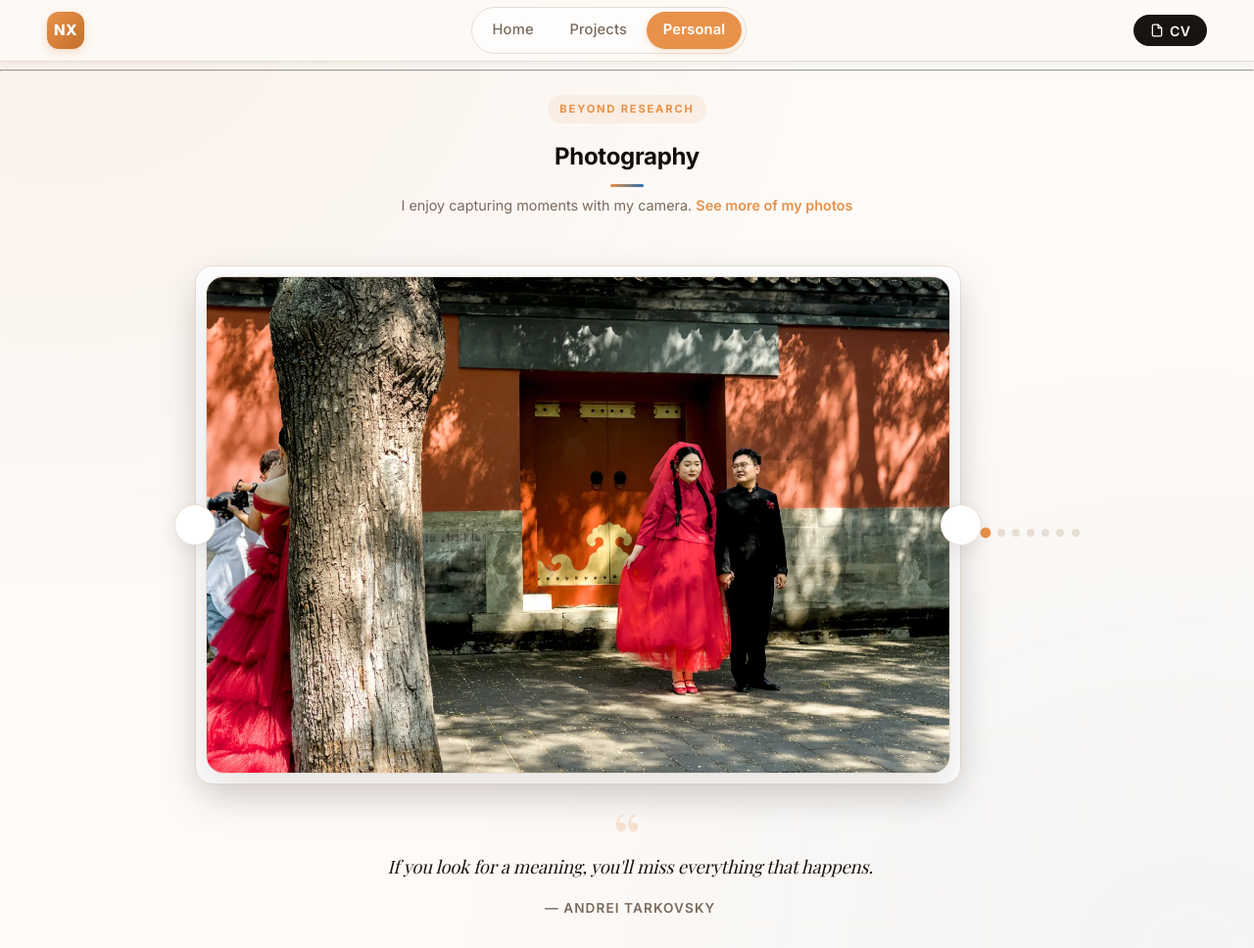
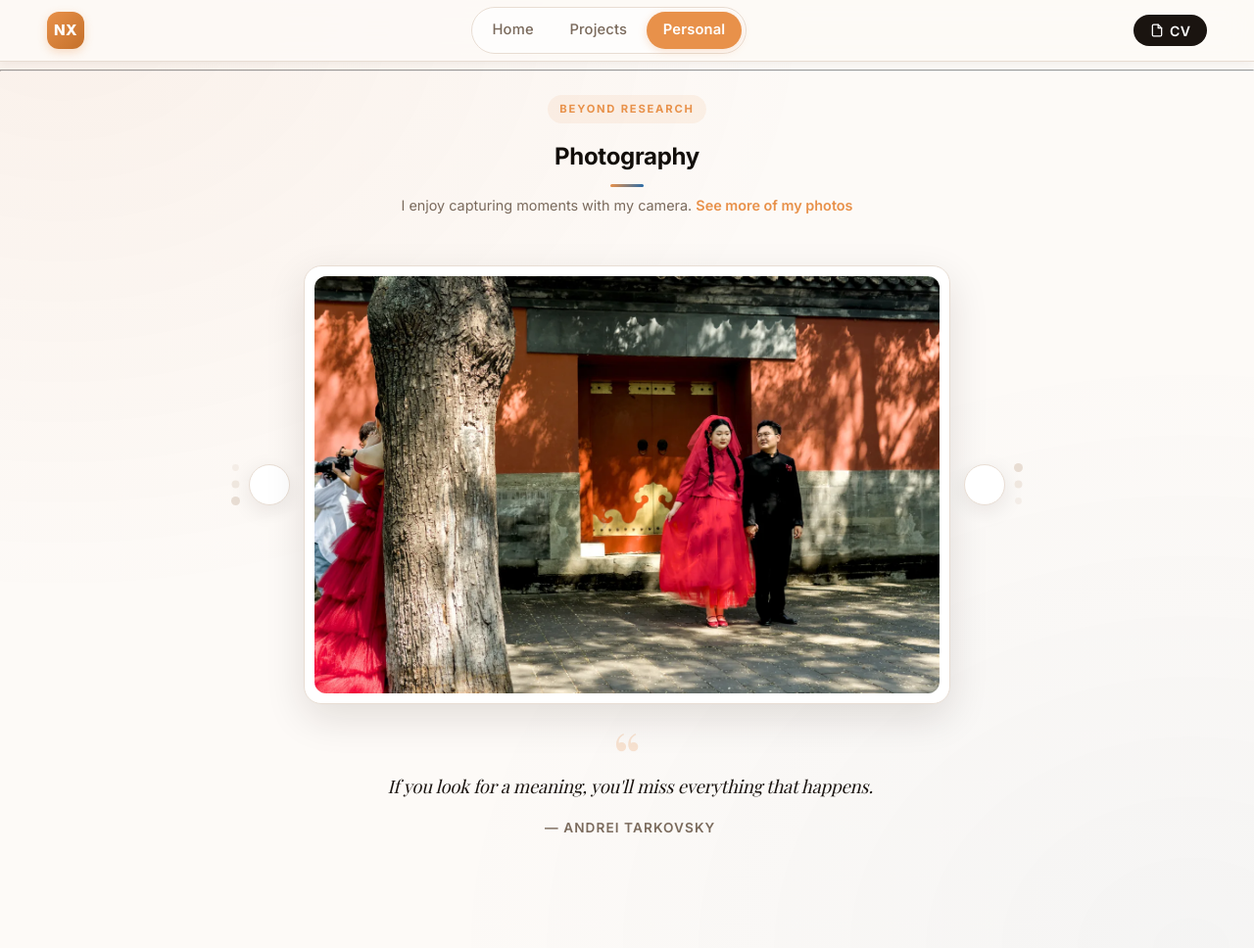
Before and after one commit to nickxir12/nickxir12.github.io, a Jekyll site: the page built from interests.md, in a window 1280 px wide and 968 px high. Shown: the whole window at 98% size. Built offline with Jekyll 4.4.1, drawn with Linux system fonts in a browser that asks for light colours; some web fonts are replaced.

Commit message:
Centre project text, flank carousel with dots, normalise photo sizes
Centre project card descriptions at a 62ch measure instead of
left-aligning them.

Carousel: replace the single dot row below the photo with two vertical
dot columns, three per side, showing the three previous and three next
photos in the cycle; each is clickable and fades with distance. The
stage is now a flex row (dots | arrow | photo | arrow | dots) with
identical side widths, so the photo sits dead centre.

Remove a stale #carousel-image block whose ID selector was overriding
the frame sizing with max-width/max-height and auto dimensions. Crop
Col_9 to 1400x935 so all seven photos share one aspect ratio, and pin
the img aspect-ratio so the frame never changes height between slides.

Co-Authored-By: Claude Opus 5 <noreply@anthropic.com>

```diff
--- a/assets/css/custom.css
+++ b/assets/css/custom.css
@@ -519,7 +519,7 @@ a.skip-to-content {
 
 .project-card {
   width: 100%;
-  text-align: left;
+  text-align: center;
   padding: 1.45rem 1.85rem;
   background: var(--bg-surface);
   border: 1.5px solid var(--border);
@@ -555,9 +555,11 @@ a.skip-to-content {
 .project-card p {
   color: var(--text-secondary) !important;
   font-size: 0.92rem !important;
-  margin: 0.22rem 0;
+  margin: 0.22rem auto;
   line-height: 1.65;
+  /* Narrow measure, centred in the card rather than hugging the left. */
   max-width: 62ch;
+  text-align: center;
 }
 
 .project-card em { color: var(--text-muted) !important; font-style: italic; }
@@ -609,33 +611,6 @@ a.skip-to-content {
 /* =============================
    PHOTOGRAPHY
 ============================= */
-.photo-carousel {
-  width: 100%;
-  max-width: 820px;
-  margin: 1rem auto;
-  display: flex;
-  justify-content: center;
-  align-items: center;
-}
-
-#carousel-image {
-  max-width: 760px;
-  max-height: 560px;
-  width: auto;
-  height: auto;
-  object-fit: contain;
-  display: block;
-  margin: 0 auto;
-  border-radius: var(--radius-lg);
-  box-shadow: var(--shadow-lg);
-  border: 1.5px solid var(--border);
-}
-
-@media (max-width: 768px) {
-  .photo-carousel { max-width: 100%; }
-  #carousel-image { max-width: 100%; max-height: 400px; }
-}
-
 .photo-caption {
   text-align: center;
   font-size: 0.9rem !important;
@@ -768,22 +743,32 @@ a.skip-to-content {
 
 /* Photo carousel */
 .photo-carousel {
-  /* Frame width plus symmetric room for both arrows, so the image
-     stays optically centred rather than shifted by one of them. */
-  max-width: 822px;
+  width: 100%;
   margin: 0 auto;
 }
 
-/* Arrows anchor to the image only, not to the dots row below it. */
+/* Flex row: dots | arrow | photo | arrow | dots.
+   Both sides are identical in width, so the photo lands dead centre. */
 .carousel-stage {
-  position: relative;
-  padding: 0 21px;
+  display: flex;
+  align-items: center;
+  justify-content: center;
+  gap: 0.85rem;
+}
+
+.carousel-side {
+  display: flex;
+  align-items: center;
+  gap: 0.6rem;
+  flex: 0 0 auto;
 }
 
 .photo-carousel .photo-frame {
-  max-width: none;
+  max-width: 660px;
   width: 100%;
   margin: 0;
+  flex: 0 1 660px;
+  min-width: 0;
 }
 
 /* No hover lift here — it would slide the image out of line with the
@@ -795,6 +780,8 @@ a.skip-to-content {
 
 .photo-frame img {
   transition: opacity 0.25s ease;
+  aspect-ratio: 1400 / 935;
+  object-fit: cover;
 }
 
 .photo-frame img.is-swapping {
@@ -802,10 +789,7 @@ a.skip-to-content {
 }
 
 .carousel-arrow {
-  position: absolute;
-  top: 50%;
-  transform: translateY(-50%);
-  z-index: 2;
+  flex: 0 0 auto;
   display: flex;
   align-items: center;
   justify-content: center;
@@ -826,7 +810,7 @@ a.skip-to-content {
   background: var(--accent);
   border-color: var(--accent);
   color: #fff;
-  transform: translateY(-50%) scale(1.08);
+  transform: scale(1.08);
 }
 
 .carousel-arrow:focus-visible {
@@ -834,34 +818,43 @@ a.skip-to-content {
   outline-offset: 3px;
 }
 
-.carousel-prev { left: 0; }
-.carousel-next { right: 0; }
-
+/* Dot columns stack vertically alongside the photo. */
 .carousel-dots {
   display: flex;
+  flex-direction: column;
+  align-items: center;
   justify-content: center;
-  align-items: center;
-  gap: 0.45rem;
-  margin-top: 1rem;
+  gap: 0.5rem;
 }
 
 .carousel-dot {
-  width: 8px;
-  height: 8px;
+  width: 9px;
+  height: 9px;
   padding: 0;
   border: none;
   border-radius: 50%;
   background: var(--border);
   cursor: pointer;
-  transition: background 0.2s, transform 0.2s;
+  transition: background 0.2s, transform 0.2s, opacity 0.2s;
 }
 
-.carousel-dot:hover { background: var(--border-hover); }
+.carousel-dot:hover {
+  background: var(--accent);
+  transform: scale(1.3);
+}
 
-.carousel-dot.is-active {
-  background: var(--accent);
-  transform: scale(1.35);
+.carousel-dot:focus-visible {
+  outline: 2px solid var(--accent);
+  outline-offset: 2px;
 }
+
+/* Dots fade with distance from the current photo. */
+.carousel-dot.step-1 { opacity: 1; }
+.carousel-dot.step-2 { opacity: 0.66; transform: scale(0.88); }
+.carousel-dot.step-3 { opacity: 0.4; transform: scale(0.76); }
+
+.carousel-dot.step-2:hover,
+.carousel-dot.step-3:hover { opacity: 1; transform: scale(1.3); }
 
 /* Editorial pull-quote */
 .pull-quote {
@@ -908,10 +901,11 @@ a.skip-to-content {
 @media (max-width: 768px) {
   .pull-quote blockquote { font-size: 1rem; }
   .photo-frame { padding: 6px; }
-  .carousel-stage { padding: 0; }
-  .carousel-arrow { width: 36px; height: 36px; font-size: 0.85rem; }
-  .carousel-prev { left: 8px; }
-  .carousel-next { right: 8px; }
+  .carousel-stage { gap: 0.5rem; }
+  .carousel-side { gap: 0.4rem; }
+  .carousel-arrow { width: 34px; height: 34px; font-size: 0.8rem; }
+  .carousel-dots { gap: 0.4rem; }
+  .carousel-dot { width: 7px; height: 7px; }
 }
 
 /* =============================
--- a/interests.md
+++ b/interests.md
@@ -3,7 +3,7 @@ title: "  Personal"
 permalink: /Personal.html
 ---
 
-<link rel="stylesheet" href="{{ '/assets/css/custom.css?v=32' | relative_url }}">
+<link rel="stylesheet" href="{{ '/assets/css/custom.css?v=33' | relative_url }}">
 {% include nav.html %}
 
 ---
@@ -17,20 +17,24 @@ permalink: /Personal.html
 
   <div class="photo-carousel">
     <div class="carousel-stage">
-      <button class="carousel-arrow carousel-prev" type="button" aria-label="Previous photo">
-        <i class="fas fa-chevron-left"></i>
-      </button>
+      <div class="carousel-side carousel-side-prev">
+        <div class="carousel-dots" id="dots-prev" aria-label="Previous photos"></div>
+        <button class="carousel-arrow carousel-prev" type="button" aria-label="Previous photo">
+          <i class="fas fa-chevron-left"></i>
+        </button>
+      </div>
 
       <figure class="photo-frame">
         <img id="carousel-image" src="assets/css/img/photos/Col_1.webp" alt="Photography by Nikolas Xiros" width="1400" height="935" fetchpriority="high">
       </figure>
 
-      <button class="carousel-arrow carousel-next" type="button" aria-label="Next photo">
-        <i class="fas fa-chevron-right"></i>
-      </button>
+      <div class="carousel-side carousel-side-next">
+        <button class="carousel-arrow carousel-next" type="button" aria-label="Next photo">
+          <i class="fas fa-chevron-right"></i>
+        </button>
+        <div class="carousel-dots" id="dots-next" aria-label="Next photos"></div>
+      </div>
     </div>
-
-    <div class="carousel-dots" id="carousel-dots" role="tablist" aria-label="Choose photo"></div>
   </div>
 
   <figure class="pull-quote">
```
Also changed, not shown: other parts of interests.md (+33 -21 lines), about.md (+1 -1 lines), index.md (+1 -1 lines), projects.md (+1 -1 lines), assets/css/img/photos/Col_9.webp.
